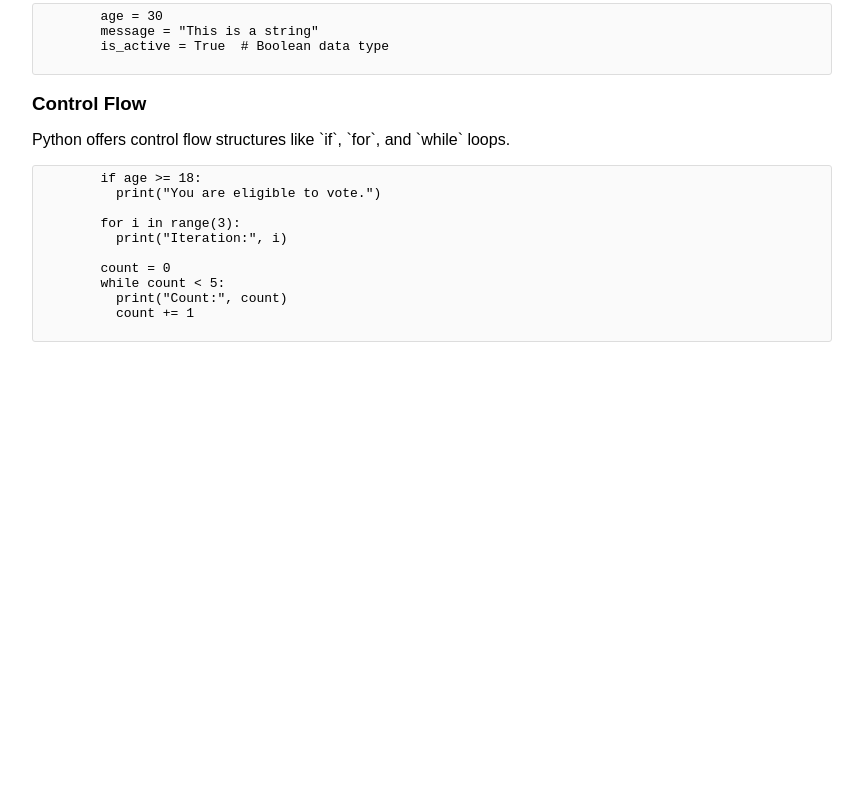
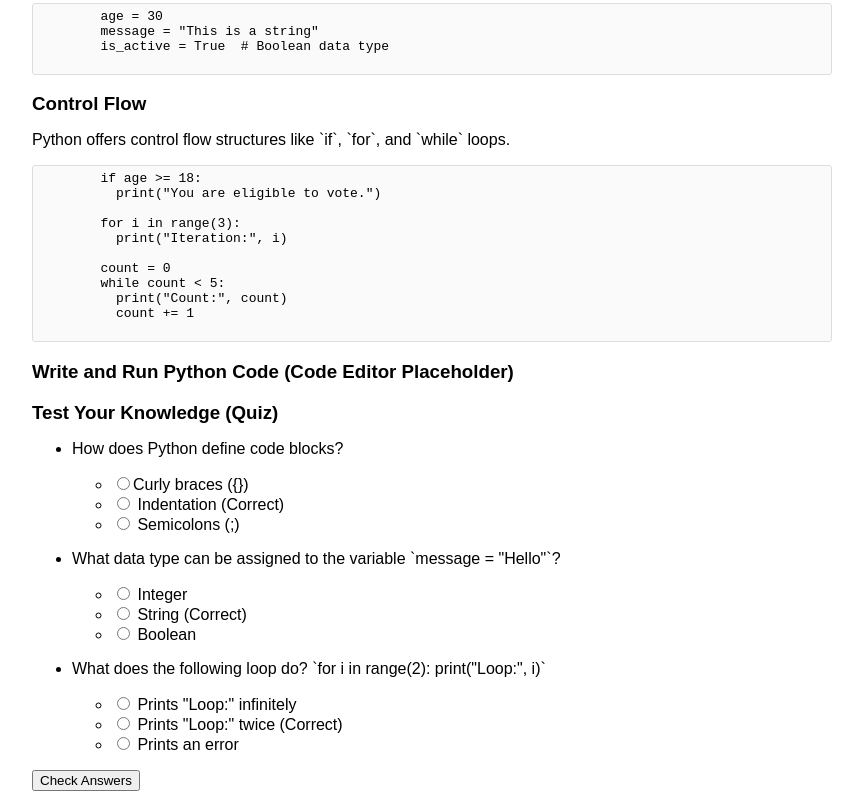
Before and after one commit to mohamedmehdigara/html-css-js-sololearn-clone, a plain HTML site: page python.html in a window 1280 px wide. Shown: the part 505-1316 px from the top of the page, without its empty margins (208-1071 px from the left). Before the commit the page ends 880 px from the top, so only its background shows below. Drawn offline with Linux system fonts and the light colour scheme.

Commit message:
edited files

```diff
--- a/python.html
+++ b/python.html
@@ -10,7 +10,6 @@
   <header>
     <h1>LearnToCode</h1>
     <a href="./index.html">Home</a>
-
   </header>
 
   <main>
@@ -25,6 +24,7 @@
         name = input("Enter your name: ")
         print("Welcome,", name)
       </pre>
+
       <h3>Variables and Data Types</h3>
       <p>Python variables are similar to Javascript, but you don't need to explicitly declare their type.</p>
       <pre>
@@ -32,6 +32,7 @@
         message = "This is a string"
         is_active = True  # Boolean data type
       </pre>
+
       <h3>Control Flow</h3>
       <p>Python offers control flow structures like `if`, `for`, and `while` loops.</p>
       <pre>
@@ -46,6 +47,39 @@
           print("Count:", count)
           count += 1
       </pre>
+
+      <div class="code-editor-placeholder">
+        <h3>Write and Run Python Code (Code Editor Placeholder)</h3>
+      </div>
+
+      <h3>Test Your Knowledge (Quiz)</h3>
+      <ul class="quiz">
+        <li>
+          <p>How does Python define code blocks?</p>
+          <ul>
+            <li><input type="radio" name="q1" value="a">Curly braces ({})</li>
+            <li><input type="radio" name="q1" value="b"> Indentation (Correct)</li>
+            <li><input type="radio" name="q1" value="c"> Semicolons (;)</li>
+          </ul>
+        </li>
+        <li>
+          <p>What data type can be assigned to the variable `message = "Hello"`?</p>
+          <ul>
+            <li><input type="radio" name="q2" value="a"> Integer</li>
+            <li><input type="radio" name="q2" value="b"> String (Correct)</li>
+            <li><input type="radio" name="q2" value="c"> Boolean</li>
+          </ul>
+        </li>
+        <li>
+          <p>What does the following loop do? `for i in range(2):  print("Loop:", i)`</p>
+          <ul>
+            <li><input type="radio" name="q3" value="a"> Prints "Loop:" infinitely</li>
+            <li><input type="radio" name="q3" value="b"> Prints "Loop:" twice (Correct)</li>
+            <li><input type="radio" name="q3" value="c"> Prints an error</li>
+          </ul>
+        </li>
+      </ul>
+      <button id="check-answers">Check Answers</button>
     </section>
   </main>
 
```
